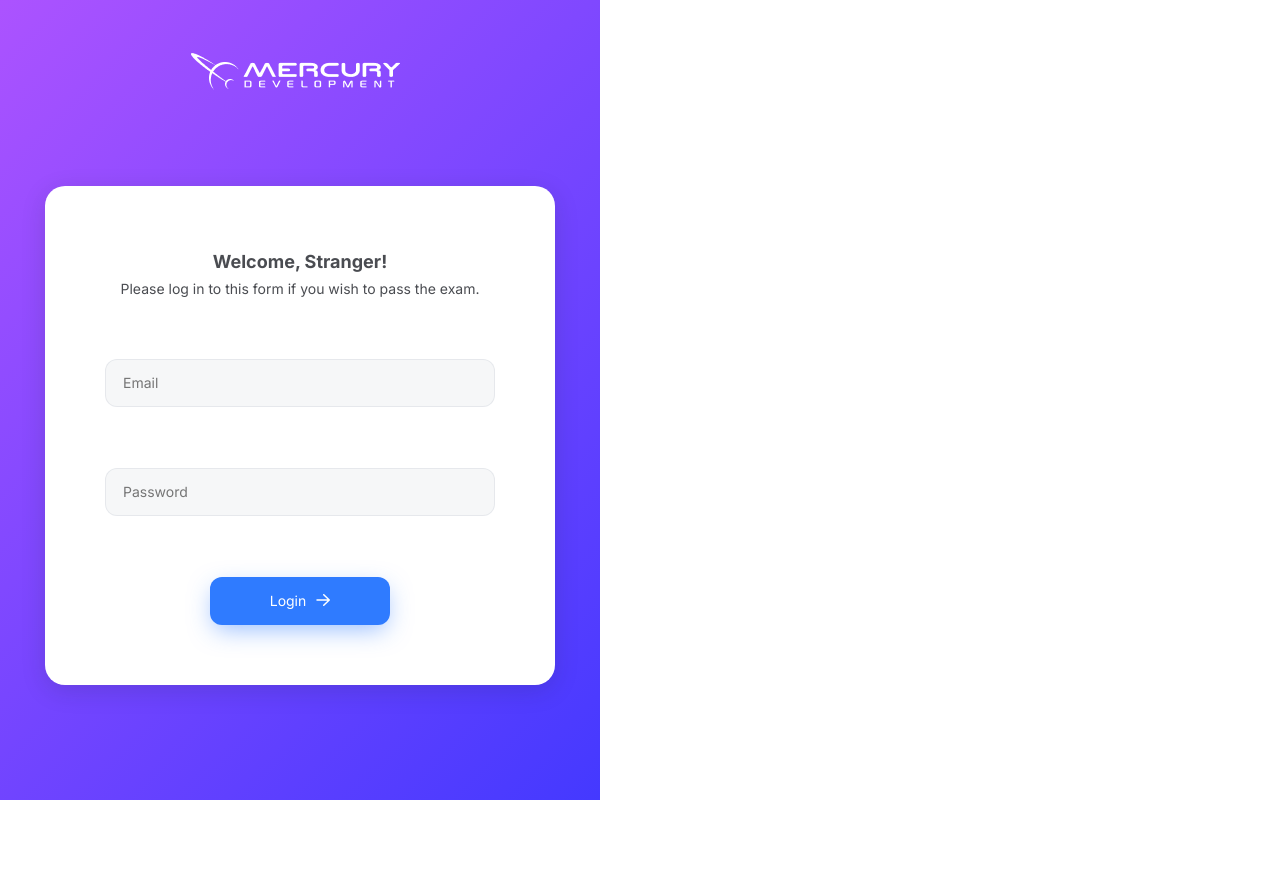
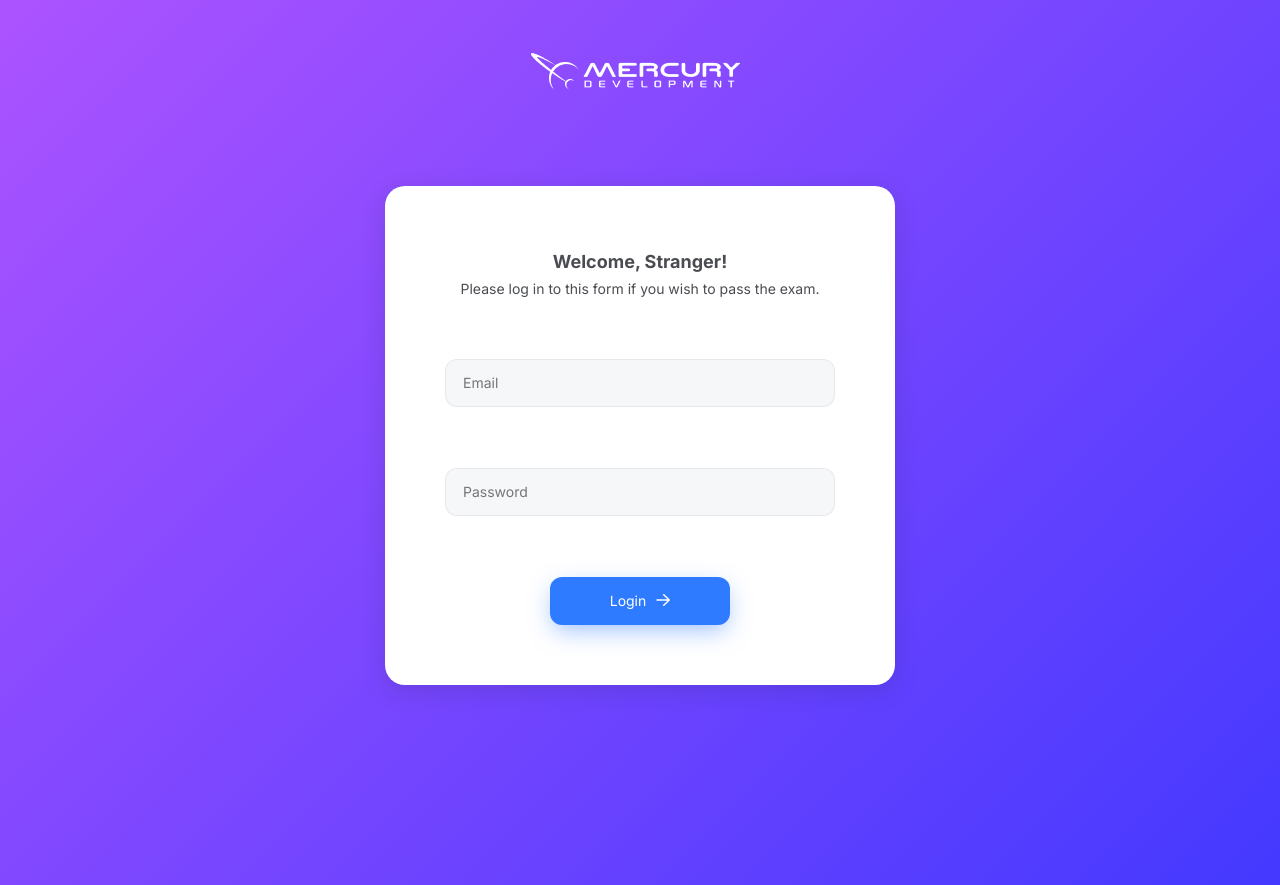
Before and after one commit to Lucas-DeLorenzi/react-test-assignment, a React (Vite) app: page / in a window 1280 px wide. Before the commit the page ends 800 px from the top, so only its background shows below. Built offline with nearby package versions, Linux system fonts and the light colour scheme.

Commit message:
v2: Fix content area issue following styles tip

```diff
--- a/src/index.css
+++ b/src/index.css
@@ -10,16 +10,21 @@
   color: rgba(29, 31, 38, 0.8);
 }
 
+#root{
+  background: linear-gradient(135deg, #ac53ff 0%, #4439ff 100%);
+  display: grid;
+  place-items: center;
+  min-height: 100vh;
+}
+
 .main-container {
   display: flex;
   flex-direction: column;
   align-items: center;
   justify-content: space-between;
-  width: 100vw;
-  height: 100vh;
+  width: 100%;
   max-width: 600px;
   min-height: 568px;
-  background: linear-gradient(135deg, #ac53ff 0%, #4439ff 100%);
 }
 
 .logo {
```
